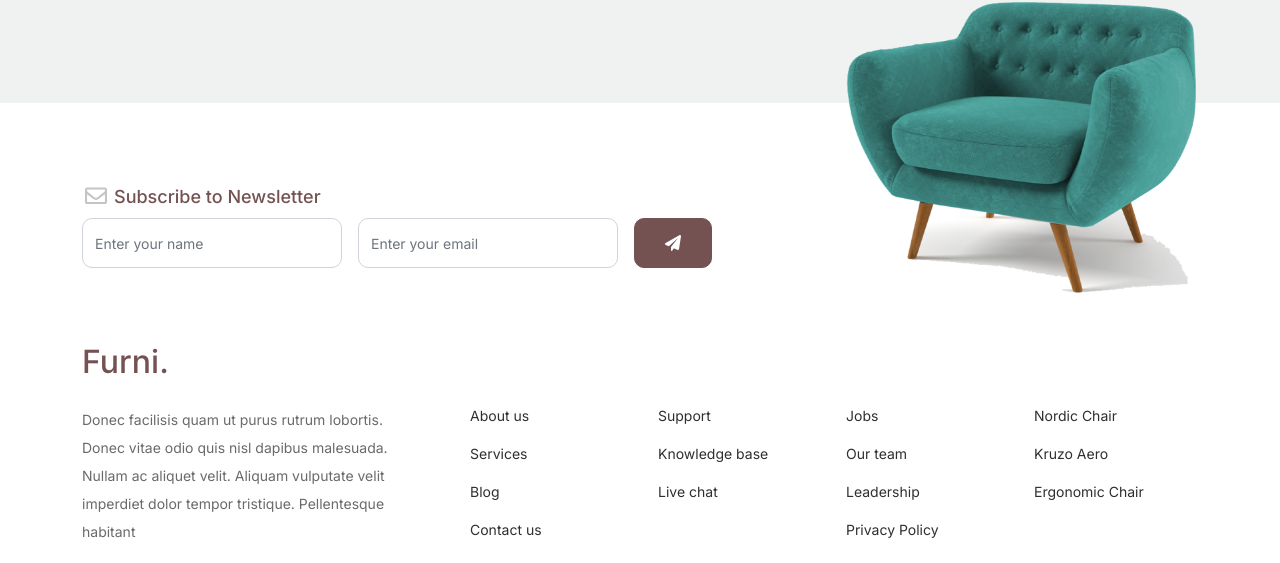
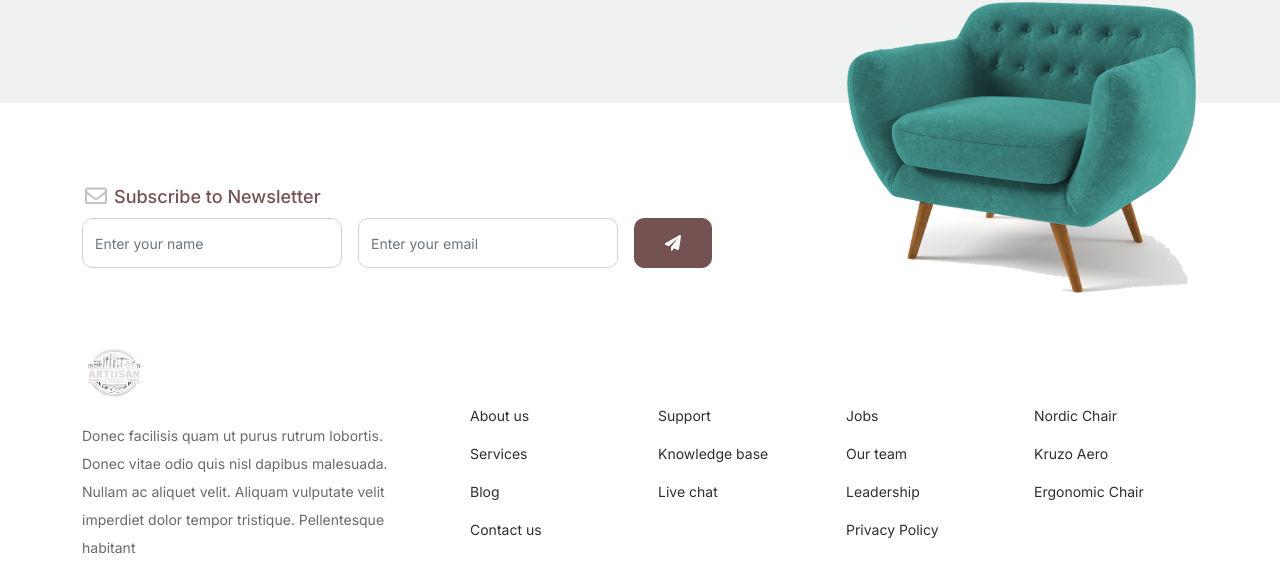
Before and after one commit to cmike1/artiisan, a plain HTML site: page shop.html in a window 1280 px wide. Shown: the part 1711-2274 px from the top of the page. Drawn offline with Linux system fonts and the light colour scheme.

Commit message:
logo commit

```diff
--- a/shop.html
+++ b/shop.html
@@ -1,4 +1,3 @@
-
 <!DOCTYPE html>
 <html lang="en">
   <head>
@@ -23,7 +22,7 @@
     <link href="css/style.css" rel="stylesheet" />
     <title>Artiisan Forge - Shop</title>
 
-     <style>
+    <style>
       .imgs-grid img,
       .img-wrap,
       .img-fluid,
@@ -51,7 +50,7 @@
         opacity: 1;
         transform: translateY(0);
       }
-      </style>
+    </style>
   </head>
 
   <body>
@@ -141,8 +140,7 @@
     </div>
     <!-- End Hero Section -->
 
-
-     <!-- Enquiry Modal -->
+    <!-- Enquiry Modal -->
     <div
       class="modal fade"
       id="enquiryModal"
@@ -185,7 +183,7 @@
                     required
                   />
                 </div>
-                 <div class="col-md-6">
+                <div class="col-md-6">
                   <label for="number" class="form-label">Phone</label>
                   <input
                     type="number"
@@ -220,7 +218,6 @@
       </div>
     </div>
     <!-- End Enquiry Modal -->
-
 
     <div class="untree_co-section product-section before-footer-section">
       <div class="container">
@@ -411,7 +408,9 @@
         <div class="row g-5 mb-5">
           <div class="col-lg-4">
             <div class="mb-4 footer-logo-wrap">
-              <a href="#" class="footer-logo">Furni<span>.</span></a>
+              <a href="#" class="footer-logo"
+                ><img src="images/icon.png" height="50"
+              /></a>
             </div>
             <p class="mb-4">
               Donec facilisis quam ut purus rutrum lobortis. Donec vitae odio
```
Also changed, not shown: about.html (+1 -1 lines), contact.html (+1 -1 lines), index.html (+4 -2 lines), shop-details.html (+1 -1 lines).
